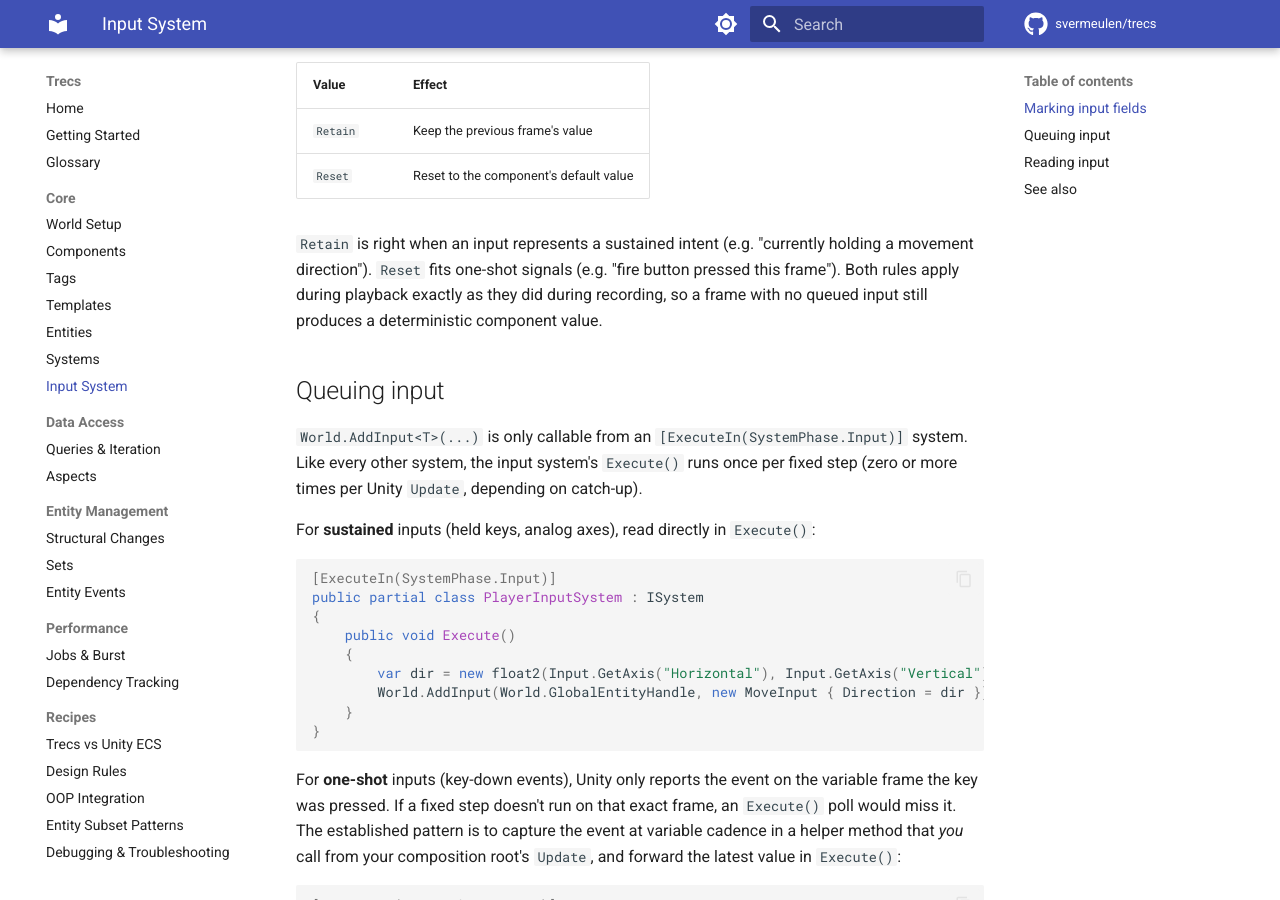
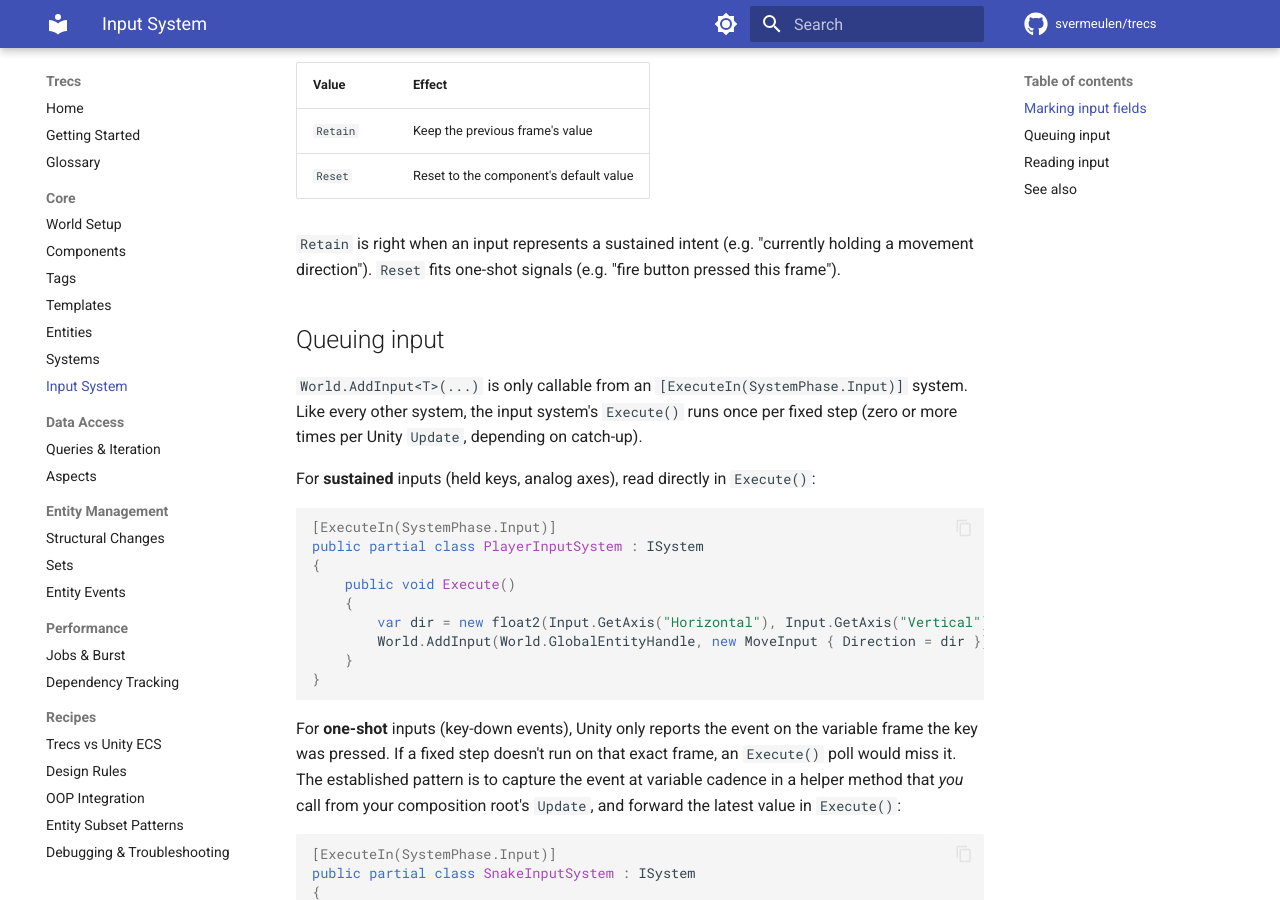
Before and after one commit to svermeulen/trecs, an MkDocs documentation site: the page built from docs/core/input-system.md, in a window 1280 px wide and 900 px high, scrolled down 939 px. Built offline with MkDocs 1.6.1 and Material for MkDocs 9.7.7, drawn with Linux system fonts in a browser that asks for light colours; comment, search, counter and statistics services are not loaded.

Commit message:
Docs: drop the unnecessary replay-stability note on MissingInputBehavior
The whole page already establishes that the input system is built
for record/playback determinism. Adding 'and don't worry, this rule
is also deterministic' implies it might not be — creating doubt
that wasn't there. Removed.

Co-Authored-By: Claude <noreply@anthropic.com>

```diff
--- a/docs/core/input-system.md
+++ b/docs/core/input-system.md
@@ -31,7 +31,7 @@ public partial class SnakeGlobals : ITemplate, IExtends<TrecsTemplates.Globals>
 | `Retain` | Keep the previous frame's value |
 | `Reset` | Reset to the component's default value |
 
-`Retain` is right when an input represents a sustained intent (e.g. "currently holding a movement direction"). `Reset` fits one-shot signals (e.g. "fire button pressed this frame"). Both rules apply during playback exactly as they did during recording, so a frame with no queued input still produces a deterministic component value.
+`Retain` is right when an input represents a sustained intent (e.g. "currently holding a movement direction"). `Reset` fits one-shot signals (e.g. "fire button pressed this frame").
 
 ## Queuing input
 
```
